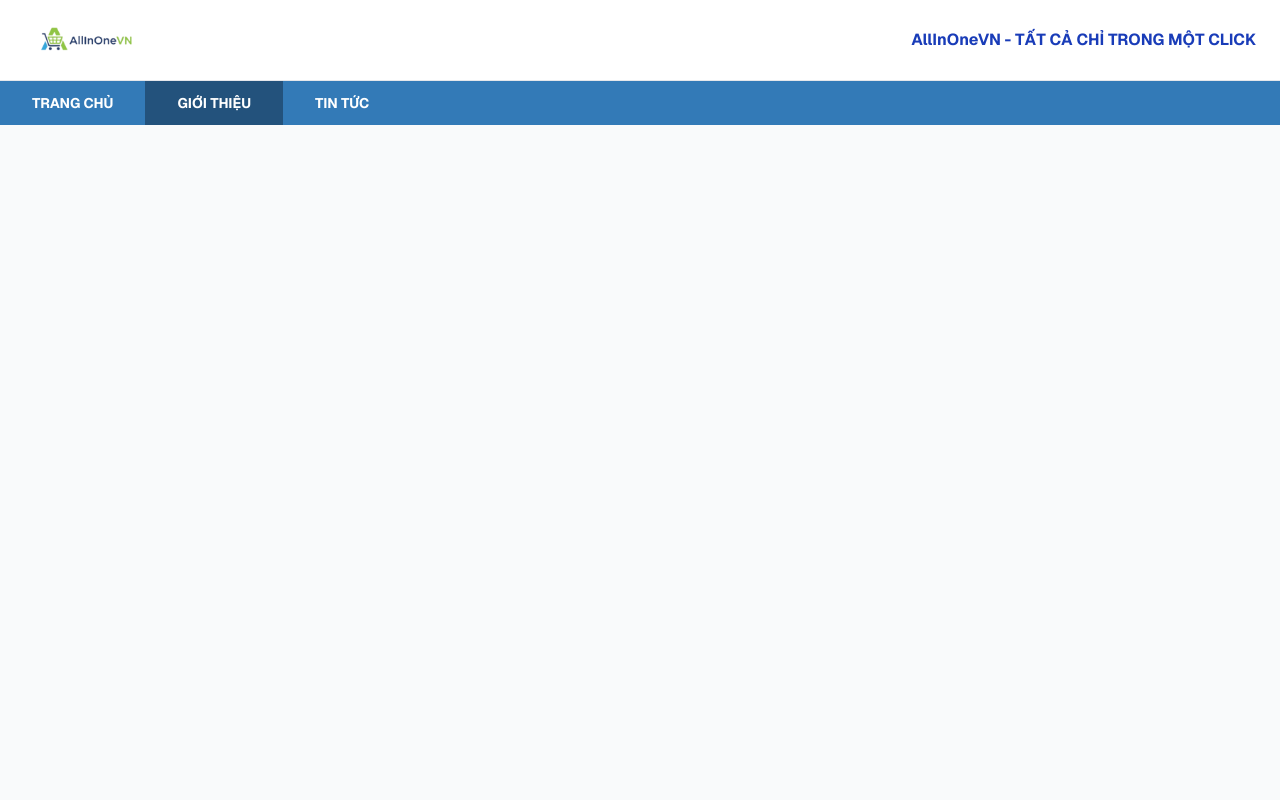
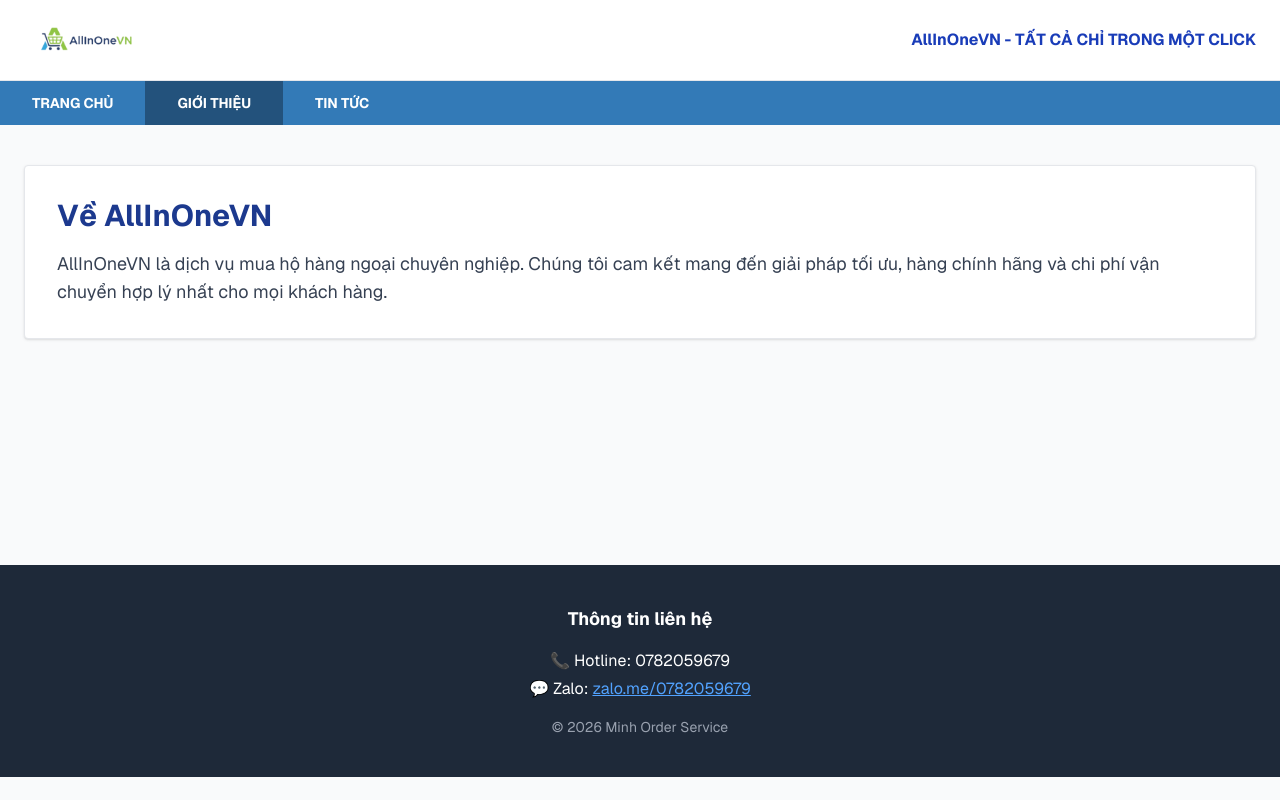
Before and after one commit to dotienminh6-svg/Cua-hang-cua-minh, a Next.js app: page / in a window 1280 px wide. Both pictures are taken after a click on the button "GIỚI THIỆU". Built offline with nearby package versions, Linux system fonts and the light colour scheme.

Commit message:
Cap nhat giao dien trang chu va menu

```diff
--- a/app/page.tsx
+++ b/app/page.tsx
@@ -22,6 +22,7 @@
 
   return (
     <main className="min-h-screen bg-gray-50 font-sans text-gray-900">
+      {/* HEADER */}
       <header className="bg-white py-2 px-6 border-b border-gray-200">
         <div className="max-w-7xl mx-auto flex items-center justify-between">
           <img src="/logo.png" alt="Logo" className="h-16 w-auto" />
@@ -29,6 +30,7 @@
         </div>
       </header>
 
+      {/* MENU */}
       <nav className="bg-[#337ab7] text-white">
         <div className="max-w-7xl mx-auto flex">
           {['home', 'about', 'news'].map((tab) => (
@@ -43,7 +45,8 @@
         </div>
       </nav>
 
-      <div className="max-w-7xl mx-auto py-10 px-6">
+      {/* NỘI DUNG CHÍNH */}
+      <div className="max-w-7xl mx-auto py-10 px-6 min-h-[400px]">
         {activeTab === 'home' && (
           <div className="grid md:grid-cols-2 gap-12">
             <div>
@@ -79,7 +82,34 @@
             </section>
           </div>
         )}
+
+        {activeTab === 'about' && (
+          <div className="bg-white p-8 rounded shadow border border-gray-200">
+            <h2 className="text-3xl font-bold text-blue-900 mb-4">Về AllInOneVN</h2>
+            <p className="text-lg text-gray-700">AllInOneVN là dịch vụ mua hộ hàng ngoại chuyên nghiệp. Chúng tôi cam kết mang đến giải pháp tối ưu, hàng chính hãng và chi phí vận chuyển hợp lý nhất cho mọi khách hàng.</p>
+          </div>
+        )}
+
+        {activeTab === 'news' && (
+          <div className="bg-white p-8 rounded shadow border border-gray-200">
+            <h2 className="text-3xl font-bold text-blue-900 mb-4">Tin tức & Hot Trend</h2>
+            <p className="text-lg text-gray-700">Cập nhật các sản phẩm đang được săn đón nhất từ Nhật, Mỹ, Hàn. Hãy quay lại đây thường xuyên để không bỏ lỡ các ưu đãi mới nhất!</p>
+          </div>
+        )}
       </div>
+
+      {/* FOOTER */}
+      <footer className="bg-gray-800 text-white py-10 text-center mt-10">
+        <h3 className="text-lg font-bold mb-4">Thông tin liên hệ</h3>
+        <p className="mb-1">📞 Hotline: 0782059679</p>
+        <p className="mb-4">
+          💬 Zalo:{" "}
+          <a href="https://zalo.me/0782059679" target="_blank" rel="noopener noreferrer" className="text-blue-400 hover:text-blue-300 underline">
+            zalo.me/0782059679
+          </a>
+        </p>
+        <p className="text-sm text-gray-400">© 2026 Minh Order Service</p>
+      </footer>
     </main>
   );
 }
```
